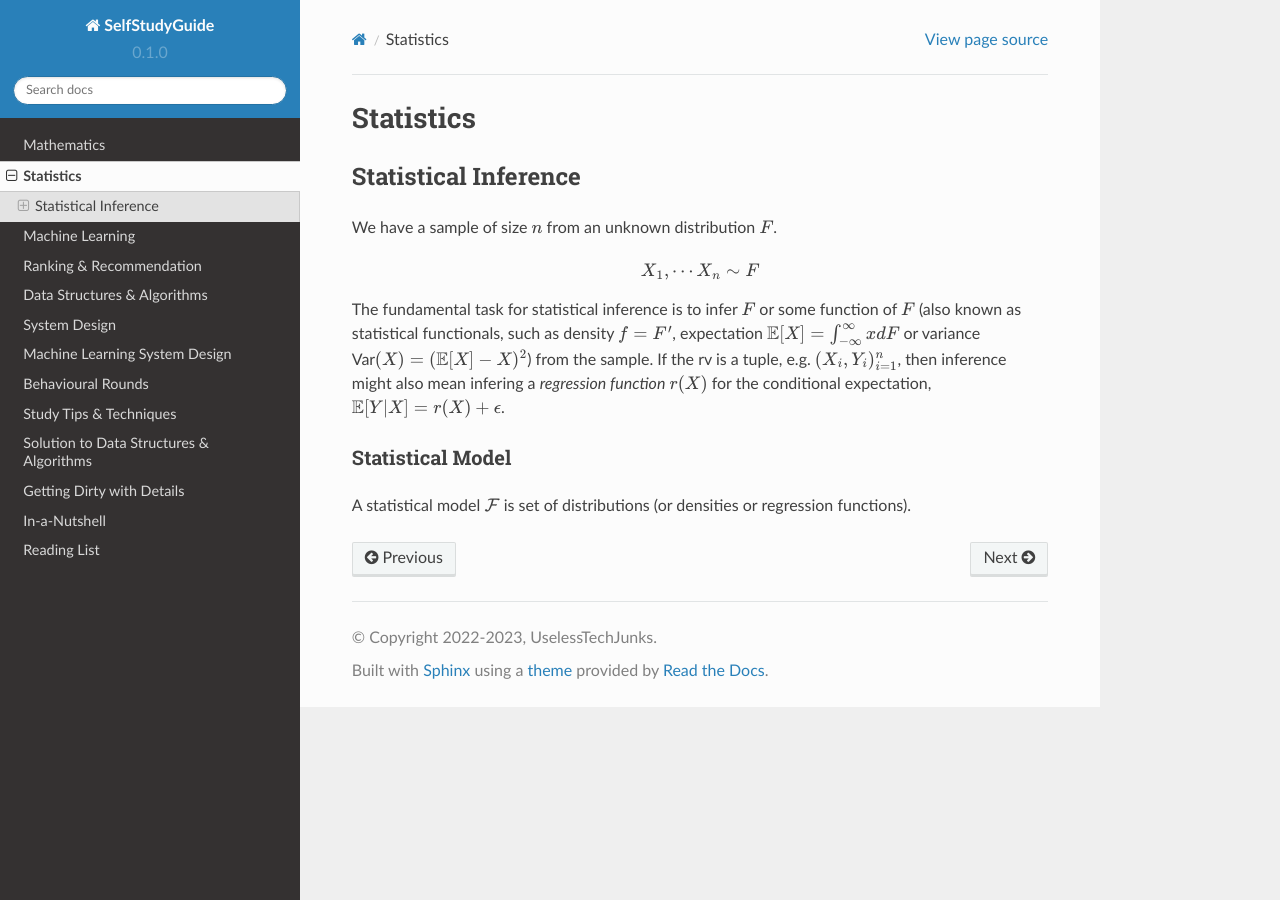
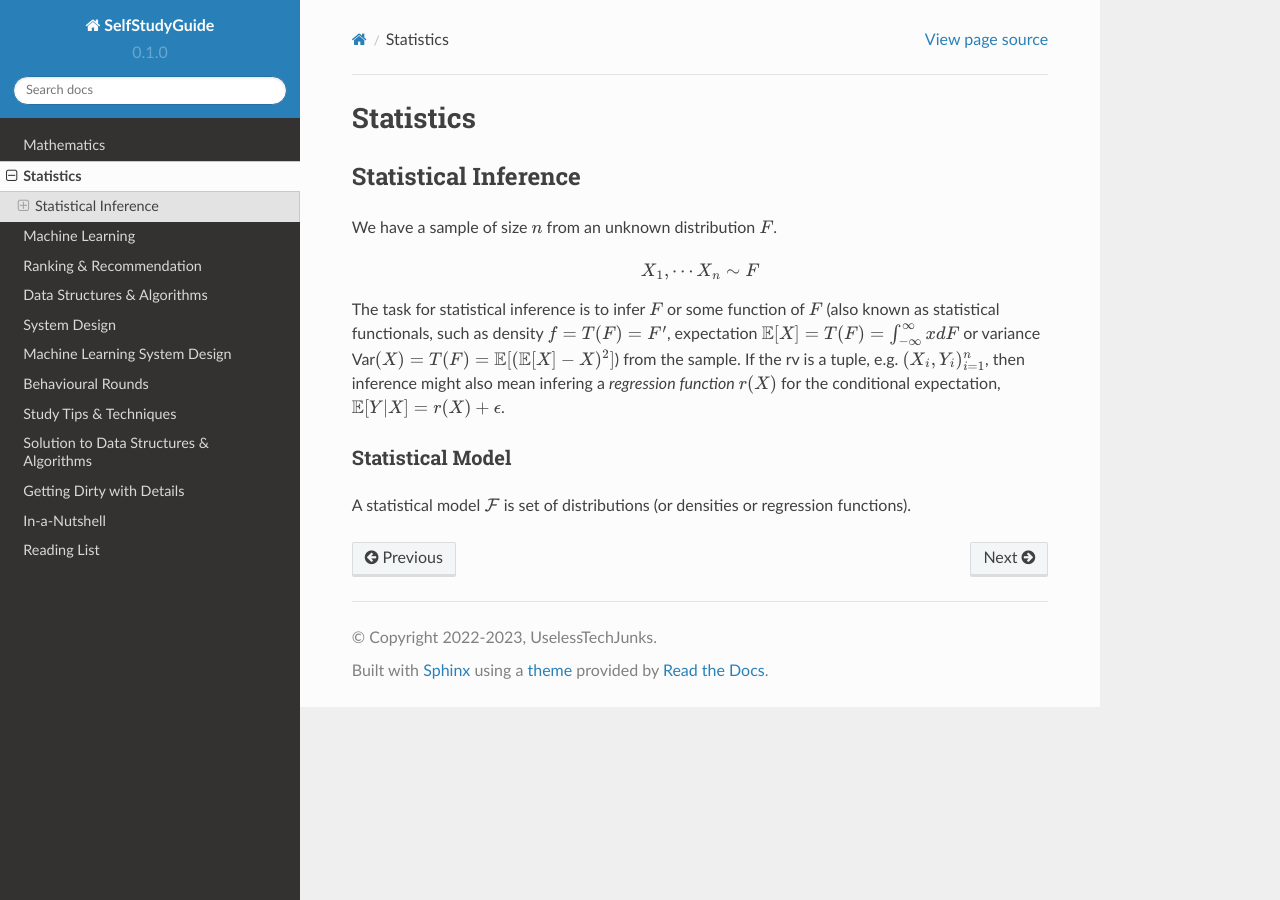
Before and after one commit to uselesstechjunks/leetcode, a Sphinx documentation site: the page built from docs/source/stat.rst, in a window 1280 px wide. Built offline with Sphinx 7.4.7 and the Read the Docs theme 2.0.0, drawn with Linux system fonts in a browser that asks for light colours.

Commit message:
Update stat.rst (#37)
* Update stat.rst

* Update stat.rst

```diff
--- a/docs/source/stat.rst
+++ b/docs/source/stat.rst
@@ -9,7 +9,7 @@ We have a sample of size :math:`n` from an unknown distribution :math:`F`.
 .. math::
     X_1,\cdots X_n \sim F
 
-The fundamental task for statistical inference is to infer :math:`F` or some function of :math:`F` (also known as statistical functionals, such as density :math:`f=F'`, expectation :math:`\mathbb{E}[X]=\int_{-\infty}^{\infty} x dF` or variance :math:`\text{Var}(X)=(\mathbb{E}[X]-X)^2`) from the sample. If the rv is a tuple, e.g. :math:`(X_i,Y_i)_{i=1}^n`, then inference might also mean infering a *regression function* :math:`r(X)` for the conditional expectation, :math:`\mathbb{E}[Y|X]=r(X)+\epsilon`.
+The task for statistical inference is to infer :math:`F` or some function of :math:`F` (also known as statistical functionals, such as density :math:`f=T(F)=F'`, expectation :math:`\mathbb{E}[X]=T(F)=\int_{-\infty}^{\infty} x dF` or variance :math:`\text{Var}(X)=T(F)=\mathbb{E}[(\mathbb{E}[X]-X)^2]`) from the sample. If the rv is a tuple, e.g. :math:`(X_i,Y_i)_{i=1}^n`, then inference might also mean infering a *regression function* :math:`r(X)` for the conditional expectation, :math:`\mathbb{E}[Y|X]=r(X)+\epsilon`.
 
 Statistical Model
 ======================
```
